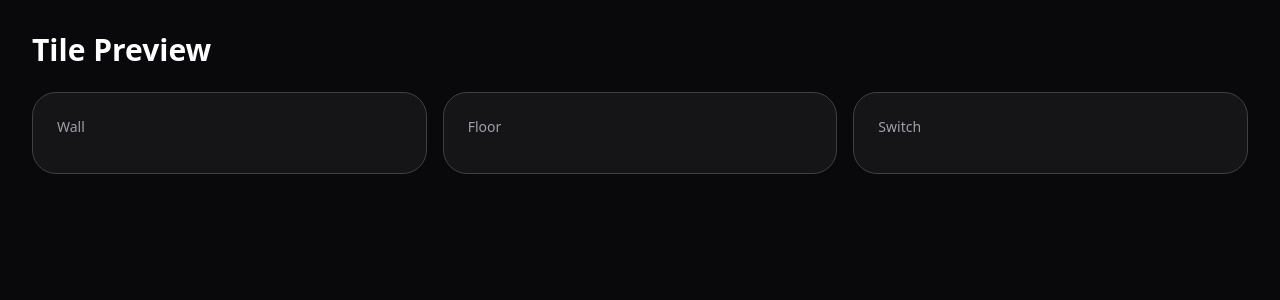
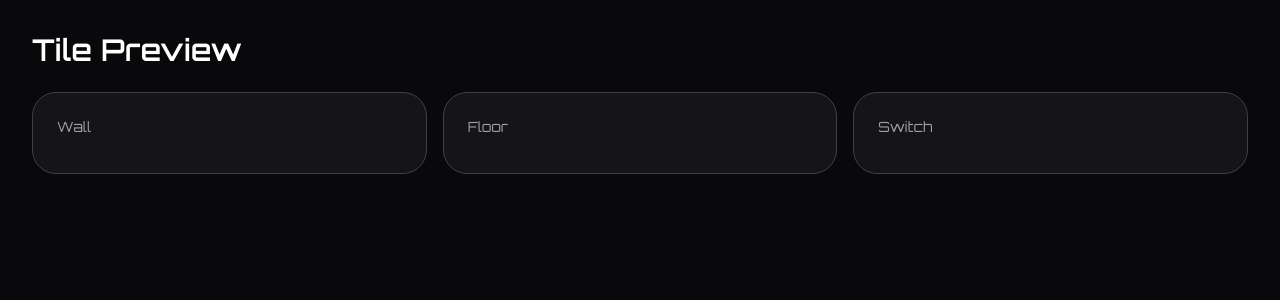
Before and after one commit to jack-app/jackHack2026_b, a Next.js app in the folder switch_game/: page /dev/tile in a window 1280 px wide. Shown: the top 300 px of the page. Built offline with nearby package versions, Linux system fonts and the light colour scheme; a web font is replaced by a local one.

Commit message:
デフォルトフォントを更新

```diff
--- a/switch_game/src/app/globals.css
+++ b/switch_game/src/app/globals.css
@@ -24,5 +24,5 @@
 body {
   background: var(--background);
   color: var(--foreground);
-  font-family: var(--font-sans);
+  font-family: var(--font-orbitron);
 }
```
